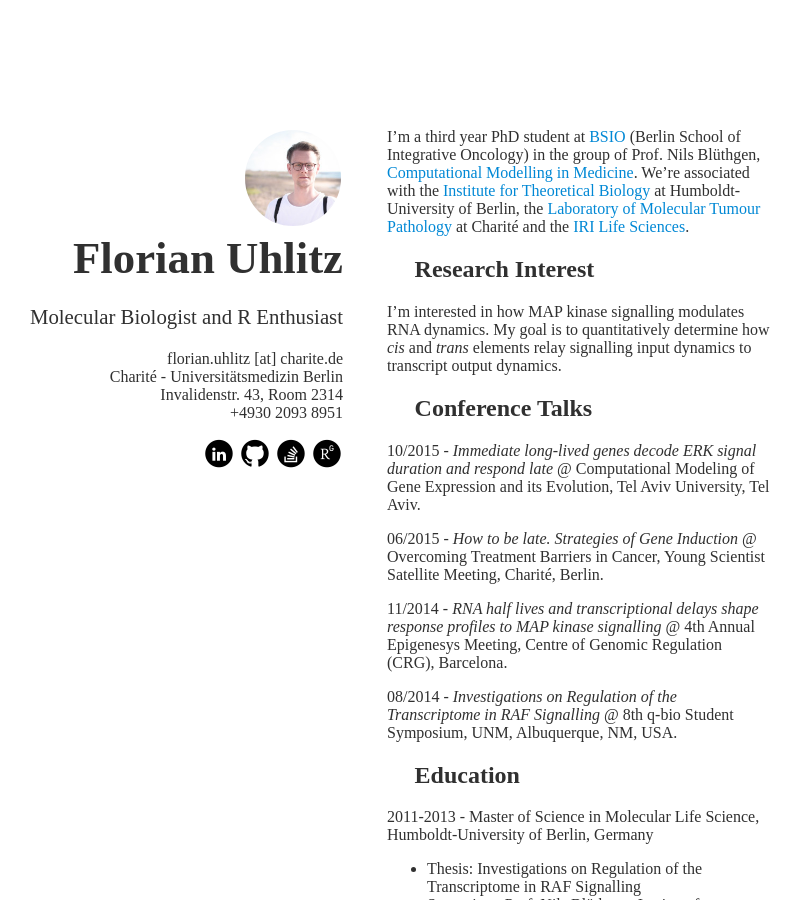
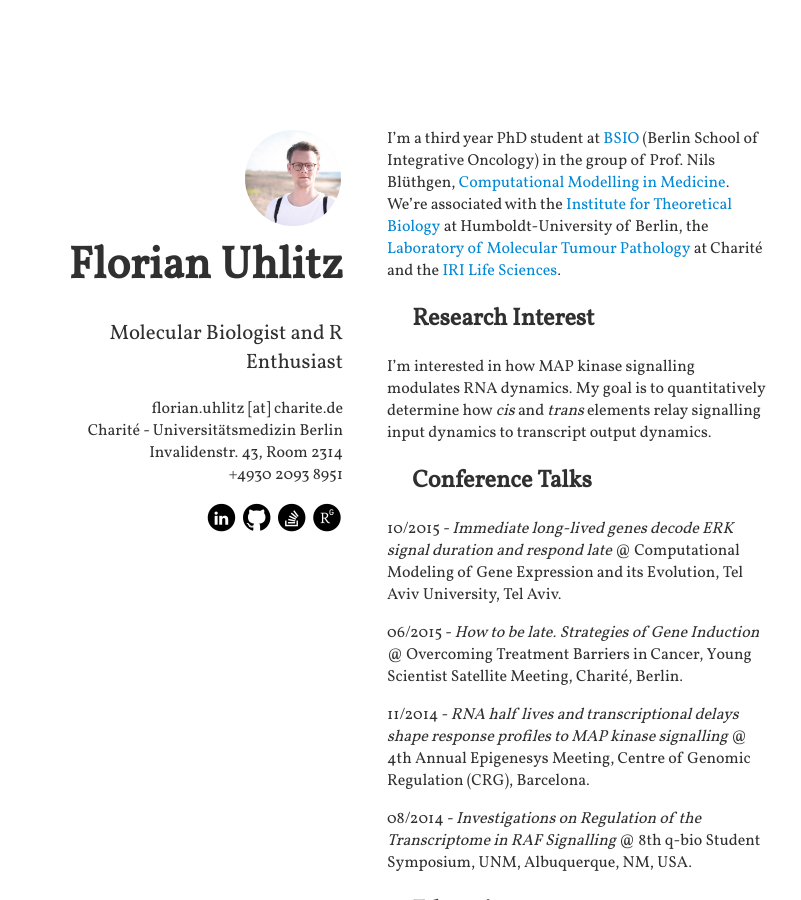
Before and after one commit to uhlitz/uhlitz.github.io, a Jekyll site: the page built from index.html, in a window 1280 px wide and 900 px high. Shown: the whole window, without its empty margins (297-1098 px from the left). Built offline with Jekyll 4.4.1, drawn with Linux system fonts in a browser that asks for light colours; nearby versions of some CDN libraries; some web fonts are replaced; library files that are not in the unit come from our copies.

Commit message:
self-host vollkorn

```diff
--- a/_includes/head.html
+++ b/_includes/head.html
@@ -11,7 +11,7 @@
   <link rel="stylesheet" href="{{ site.baseurl }}/assets/font-awesome.min.css">
   <link rel="stylesheet" href="{{ site.baseurl }}/assets/ionicons.min.css">
   <link rel="stylesheet" href="{{ site.baseurl }}/assets/academicons.css">
-  <link rel="stylesheet" href="{{ site.baseurl }}/assets/Vollkorn.css">
+  <link rel="stylesheet" href="{{ site.baseurl }}/assets/vollkorn.css">
 
   <link rel="canonical" href="{{ site.url }}{{ page.url }}">
 
--- a/assets/vollkorn.css
+++ b/assets/vollkorn.css
@@ -1,8 +1,13 @@
-/* latin */
+/* vollkorn-regular - latin */
 @font-face {
   font-family: 'Vollkorn';
   font-style: normal;
   font-weight: 400;
-  src: local('Vollkorn Regular'), local('Vollkorn-Regular'), url(fonts/idGKtgpe38okB6bfeHMsLHYhjbSpvc47ee6xR_80Hnw.woff2) format('woff2');
-  unicode-range: U+0000-00FF, U+0131, U+0152-0153, U+02C6, U+02DA, U+02DC, U+2000-206F, U+2074, U+20AC, U+2212, U+2215, U+E0FF, U+EFFD, U+F000;
+  src: url('fonts/vollkorn-v6-latin-regular.eot'); /* IE9 Compat Modes */
+  src: local('Vollkorn Regular'), local('Vollkorn-Regular'),
+       url('fonts/vollkorn-v6-latin-regular.eot?#iefix') format('embedded-opentype'), /* IE6-IE8 */
+       url('fonts/vollkorn-v6-latin-regular.woff2') format('woff2'), /* Super Modern Browsers */
+       url('fonts/vollkorn-v6-latin-regular.woff') format('woff'), /* Modern Browsers */
+       url('fonts/vollkorn-v6-latin-regular.ttf') format('truetype'), /* Safari, Android, iOS */
+       url('fonts/vollkorn-v6-latin-regular.svg#Vollkorn') format('svg'); /* Legacy iOS */
 }
```
Also changed, not shown: assets/fonts/vollkorn-v6-latin-regular.ttf (added), assets/fonts/vollkorn-v6-latin-regular.woff (added), assets/fonts/vollkorn-v6-latin-regular.woff2 (added), 9 other files.
